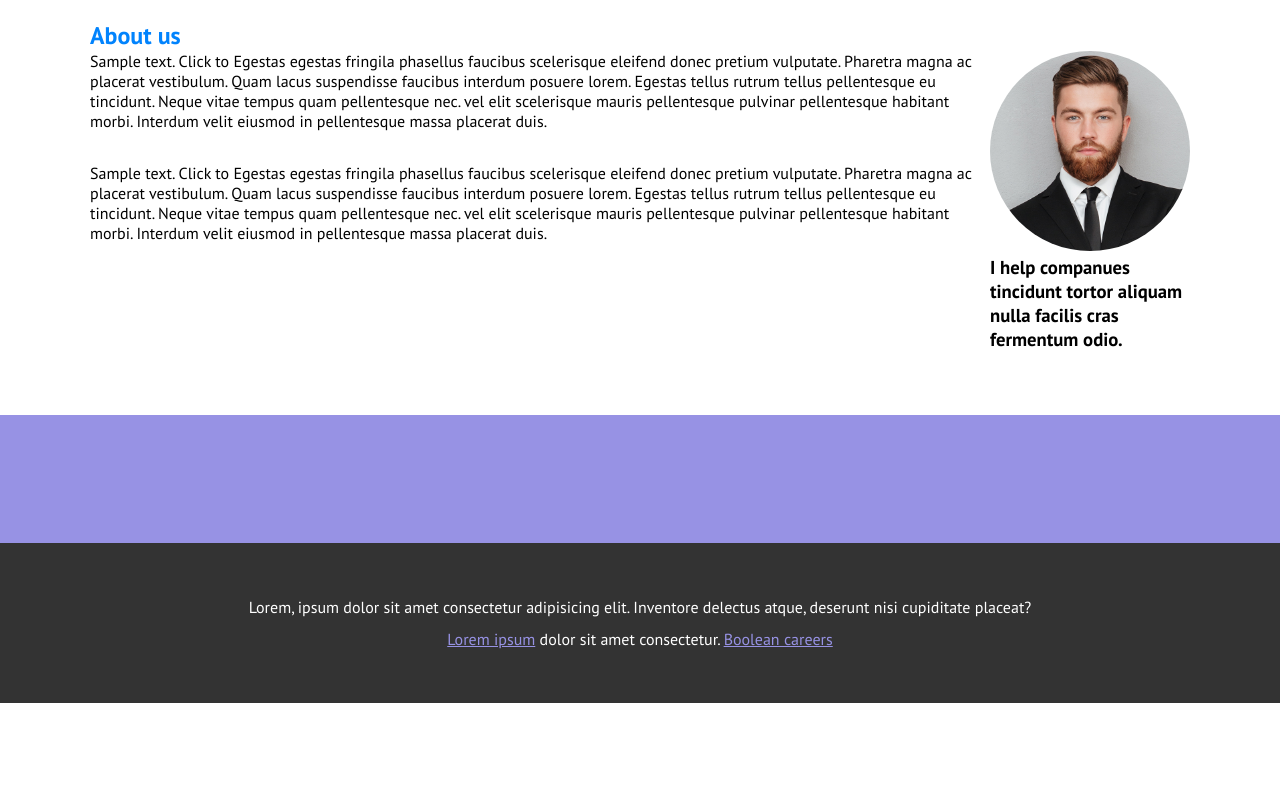
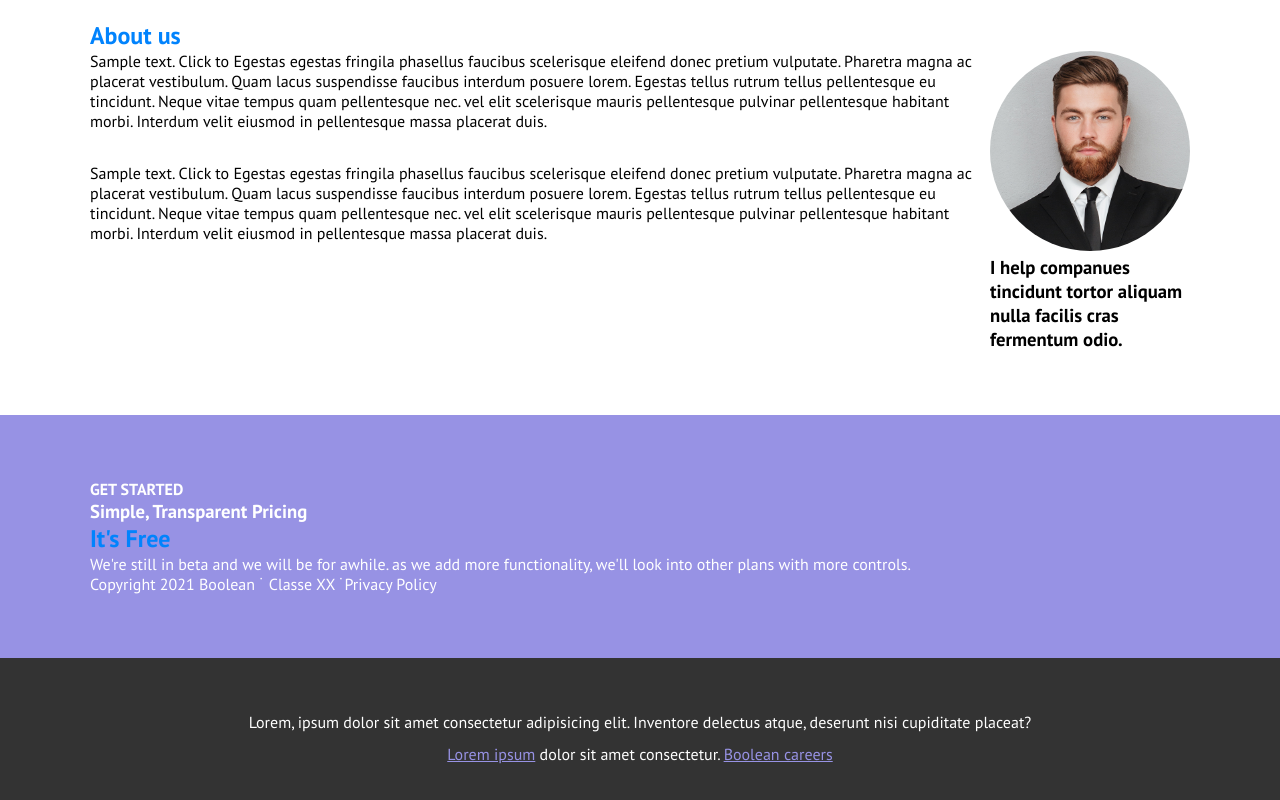
Before and after one commit to BarrioTropical/htmlcss-responsive-layout, a plain HTML site: page index.html in a window 1280 px wide. Shown: the part 3508-4308 px from the top of the page. Before the commit the page ends 4211 px from the top, so only its background shows below. Drawn offline with Linux system fonts and the light colour scheme.

Commit message:
Get started section

```diff
--- a/index.html
+++ b/index.html
@@ -198,7 +198,14 @@
 </section>
 <!-- Get Started Section -->
 <section id="get-started">
-    <div class="container"></div>
+    <div class="container">
+        <h4>GET STARTED</h4>
+        <h3>Simple, Transparent Pricing</h3>
+        <h2>It's Free</h2>
+        <p>We're still in beta and we will be for awhile. as we add more functionality, we'll look into other plans with more controls.</p>
+        <p>Copyright 2021 Boolean &dot; Classe XX &dot;Privacy Policy</p>
+
+    </div>
 </section>
 </main>
 <!-- Footer -->
```
